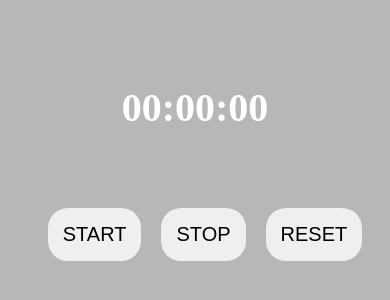
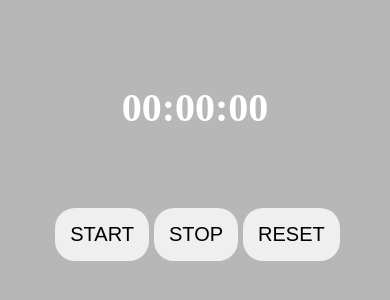
Before and after one commit to ahmed123-ar/js-stopwatch, a plain HTML site: page index.html in a window 390 px wide. Shown: the part 272-572 px from the top of the page. Drawn offline with Linux system fonts and the light colour scheme.

Commit message:
fourth commit

```diff
--- a/stye.css
+++ b/stye.css
@@ -6,8 +6,9 @@
 
 body{
      width: 100vw;
-    height: 100vh;
+     height: 100vh;
      background-color: rgb(183, 183, 183);
+     overflow: hidden;
 }
 
 #main{
@@ -69,7 +70,7 @@ body{
     }
 
     #buttons button{
-        margin-left: 20px;
+        margin-left: 5px;
         padding: 15px 15px;
     }
 
```
